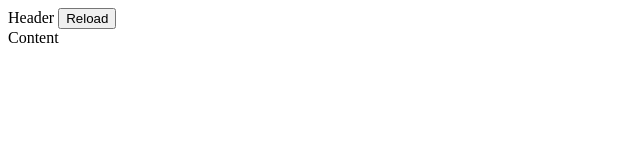
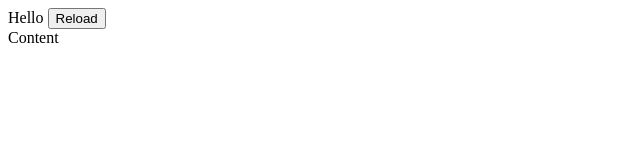
Before and after one commit to PiotrBerebecki/on-the-go, a website: page public/index.html in a window 1280 px wide. Shown: the full height of the page, 0-640 px from the left. Drawn offline with Linux system fonts and the light colour scheme.

Commit message:
Change header

```diff
--- a/public/index.html
+++ b/public/index.html
@@ -12,7 +12,7 @@
   <main class="app">
 
     <section class="header">
-      Header
+      Hello
       <button class="btn__reload" id="js-reload-btn">Reload</button>
     </section>
 
```
